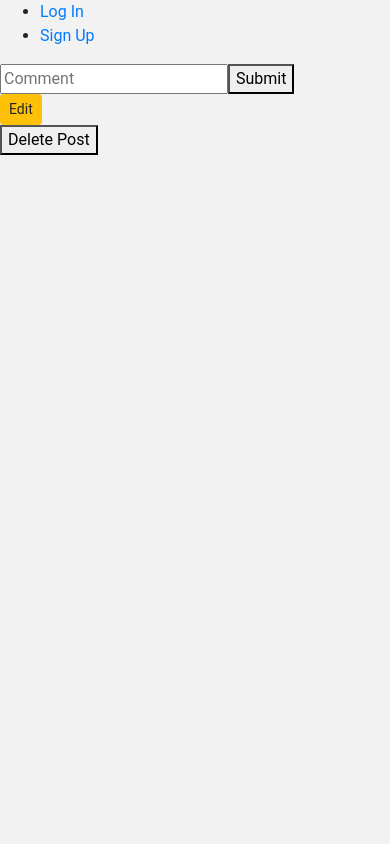
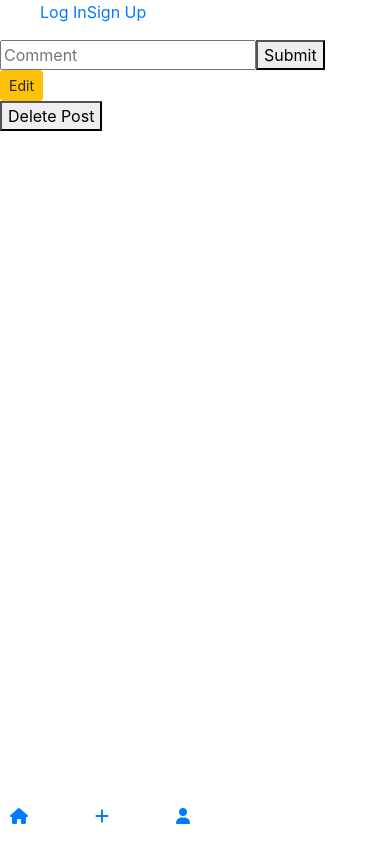
Before and after one commit to gkatsikis/viaggio-front-end, a React (Create React App) app: page /post/1 in a window 390 px wide. Built offline with nearby package versions, Linux system fonts and the light colour scheme; no server answers.

Commit message:
mobile-nav

```diff
--- a/public/index.html
+++ b/public/index.html
@@ -1,6 +1,7 @@
 <!DOCTYPE html>
 <html lang="en">
   <head>
+    <script src="https://kit.fontawesome.com/47d384c926.js" crossorigin="anonymous"></script>
     <meta charset="utf-8" />
     <link rel="icon" href="%PUBLIC_URL%/favicon.ico" />
     <meta name="viewport" content="width=device-width, initial-scale=1" />
--- a/src/components/NavBar/NavBar.css
+++ b/src/components/NavBar/NavBar.css
@@ -0,0 +1,47 @@
+
+
+@media screen and (max-width: 540px) {
+  .the-nav{
+    display: none;
+  }
+
+  .mobile{
+    margin:auto;
+    width: 200px;
+    background-color: rgb(255, 255, 255);
+    position: fixed;
+    bottom: 0;
+    color: white;
+    text-align: center;
+    z-index: 1;
+    border-radius: 20px;
+
+  }
+  .mobile-nav-wrap{
+    margin: auto;
+  }
+
+  .mobile-nav-list{
+
+    align-items: center;
+    list-style: none;
+    display: flex;
+    flex-direction: row;
+    justify-content: space-between;
+    padding-right: 10px;
+    padding-left: 10px;
+    padding-top: 5px;
+
+
+  }
+
+
+  ul > li {
+    display: inline-block;
+
+  }
+
+  li {
+
+  }
+}
--- a/src/components/NavBar/NavBar.jsx
+++ b/src/components/NavBar/NavBar.jsx
@@ -15,7 +15,8 @@ const NavBar = ({ user, handleLogout }) => {
         //   </ul>
         // </nav>
 
-<nav className="navbar navbar-expand-lg navbar-light bg-light">
+
+<nav className="the-nav navbar navbar-expand-lg navbar-light bg-light">
   <button className="navbar-toggler" type="button" data-toggle="collapse" data-target="#navbarNav" aria-controls="navbarNav" aria-expanded="false" aria-label="Toggle navigation">
     <span className="navbar-toggler-icon"></span>
   </button>
@@ -48,7 +49,18 @@ const NavBar = ({ user, handleLogout }) => {
             <li><Link to="/signup">Sign Up</Link></li>
           </ul>
         </nav>
+
+
       }
+      <div className='mobile-nav-wrap'>
+      <nav className='mobile'>
+      <ul className='mobile-nav-list'>
+            <div><li><Link to="/"><i class="fa-solid fa-house"></i></Link></li></div>
+            <div><li><Link to="/addPost"><i class="fa-solid fa-plus"></i></Link></li></div>
+            <div><li><Link to="/login"><i class="fa-solid fa-user"></i></Link></li></div>
+          </ul>
+      </nav>
+      </div>
     </>
   )
 }
--- a/src/components/PostCard/PostCard.css
+++ b/src/components/PostCard/PostCard.css
@@ -1,29 +1,35 @@
 body{
-  margin: 0;
-
+  margin: auto;
 }
 
+.main-container{
+  margin: auto;
+  max-width: 350px;
+}
+
+.card{
+  margin:15px;
+}
+
+
+
+
 @media screen and (max-width: 540px) {
-    body {
-      margin: 0;
-      padding: 0;
-      font-family: 'roboto', sans-serif;
-      background-color: #F2F2F2;
+  body {
+    margin: auto;
   }
 
-  h1 {
-      text-align: center;
-      color: #333333;
-  }
-
-  .cards-show{
-    display: flex;
-    flex-direction: column;
-    justify-content: center;
+  .main-container{
+    margin: auto;
+    max-width: 350px;
+    margin-bottom: 50px;
+    z-index: 100;
   }
 
   .card{
-    width: 350px;
+    margin:15px;
   }
 
+
+
 }
--- a/src/components/PostCard/PostCard.jsx
+++ b/src/components/PostCard/PostCard.jsx
@@ -5,17 +5,33 @@ import { Link } from 'react-router-dom'
 const PostCard = ({post}) => {
 
   return (
-  <div>
-    <img src={post.postPhoto ? post.postPhoto : `https://i.imgur.com/saIoSZF.jpeg`}alt="unhappy child canoing"
+
+
+<div className="main-container row row-cols-1 row-cols-md-3 g-4">
+  <div className="col">
+    <div className="card">
+    <img
+        src={post.postPhoto ? post.postPhoto : `https://i.imgur.com/saIoSZF.jpeg`}
+        alt="unhappy child canoing"
+        className="card-img-top"
         />
+      <div className="card-body">
+        <h5 className="card-title">{post.title}</h5>
+        <p className="card-text">{post.story}</p>
+      </div>
+    </div>
+  </div>
   </div>
 
 
 
 
 
-    );
-  }
+
+
+);
+}
+
 
   export default PostCard;
 
--- a/src/pages/PostList/PostList.jsx
+++ b/src/pages/PostList/PostList.jsx
@@ -5,7 +5,7 @@ const PostList = (props) => {
 
   return (
     <>
-    <h1>All Posts</h1>
+
     <div className={styles.container}>
     {props.posts.map(post =>
           <PostCard key={post._id} post={post}/>
```
